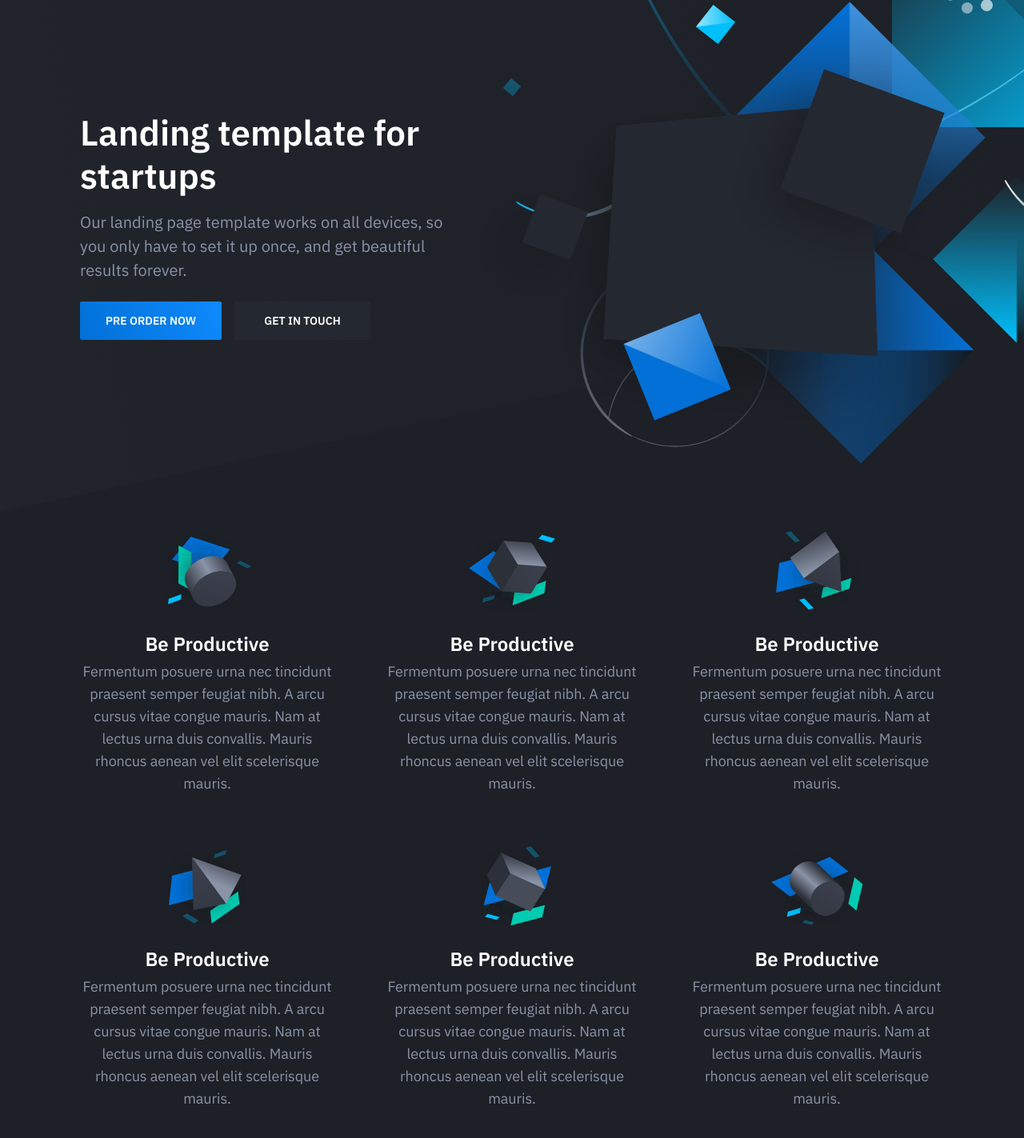
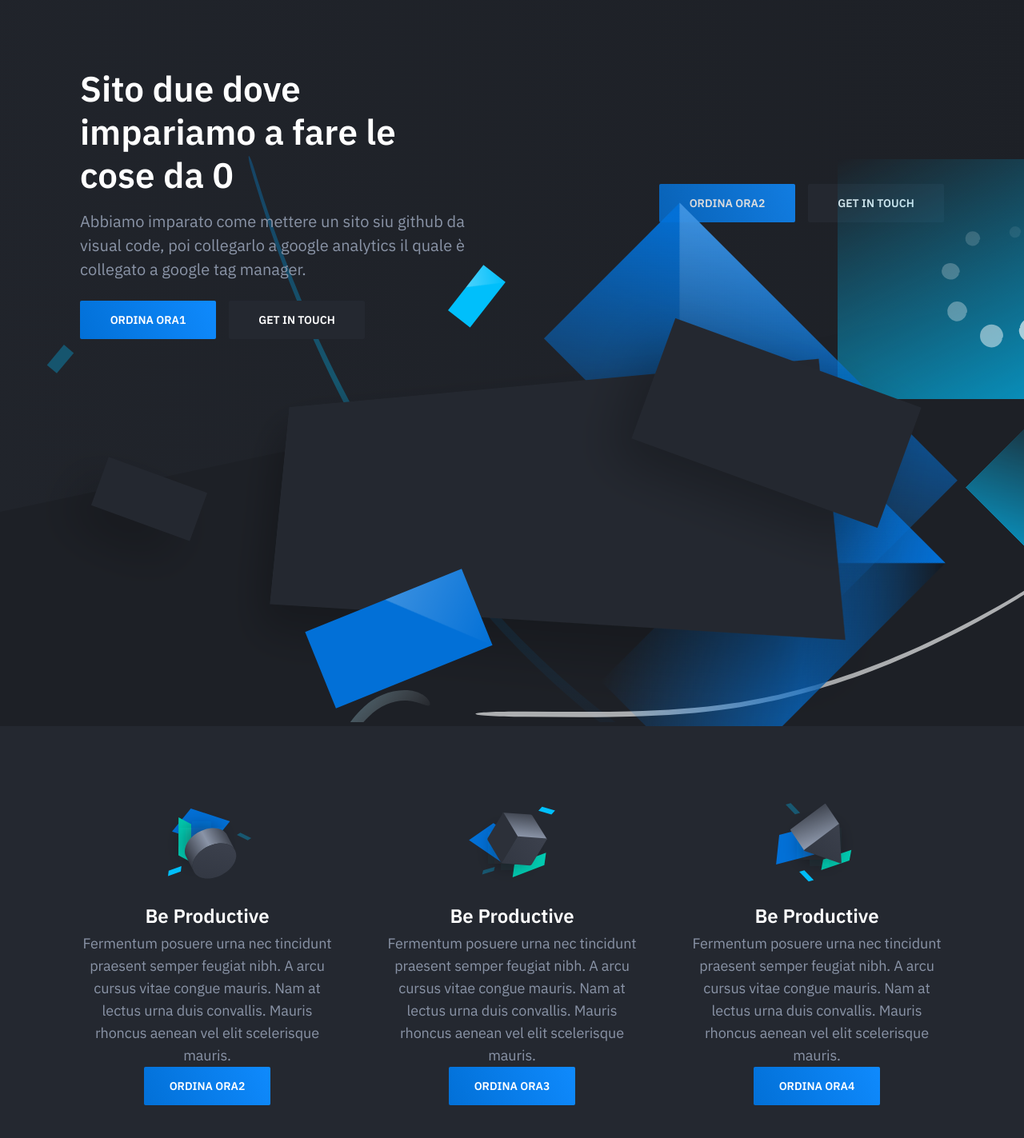
Before and after one commit to Yassir97/Sito2, a plain HTML site: page index.html in a window 1280 px wide. Shown: the part 60-1483 px from the top of the page at 80% size. Drawn offline with nearby package versions, Linux system fonts and the light colour scheme.

Commit message:
Ho aggiunto i bottoni e cambiato un po' le parole

```diff
--- a/index.html
+++ b/index.html
@@ -4,7 +4,7 @@
     <meta charset="utf-8">
     <meta http-equiv="X-UA-Compatible" content="IE=edge">
     <meta name="viewport" content="width=device-width, initial-scale=1">
-    <title>Solid Template</title>
+    <title>Il mio Sito2 online!</title>
     <link href="https://fonts.googleapis.com/css?family=IBM+Plex+Sans:400,600" rel="stylesheet">
     <link rel="stylesheet" href="dist/css/style.css">
 	<script src="https://unpkg.com/animejs@3.0.1/lib/anime.min.js"></script>
@@ -31,10 +31,14 @@
                 <div class="container">
                     <div class="hero-inner">
 						<div class="hero-copy">
-	                        <h1 class="hero-title mt-0">Landing template for startups</h1>
-	                        <p class="hero-paragraph">Our landing page template works on all devices, so you only have to set it up once, and get beautiful results forever.</p>
-	                        <div class="hero-cta"><a class="button button-primary" href="preorder.html">Pre order now</a><a class="button" href="#">Get in touch</a></div>
+	                        <h1 class="hero-title mt-0">Sito due dove impariamo a fare le cose da 0</h1>
+	                        <p class="hero-paragraph">Abbiamo imparato come mettere un sito siu github da visual code, poi collegarlo a google analytics il quale è collegato a google tag manager.</p>
+	                        <div class="hero-cta"><a class="button button-primary" href="preorder.html">Ordina ora1</a><a class="button" href="#">Get in touch</a></div>
 						</div>
+                        <br>
+                        <div class="hero-cta"><a class="button button-primary" href="preorder.html">Ordina ora2</a><a class="button" href="#">Get in touch</a></div>
+						</div>
+
 						<div class="hero-figure anime-element">
 							<svg class="placeholder" width="528" height="396" viewBox="0 0 528 396">
 								<rect width="528" height="396" style="fill:transparent;" />
@@ -65,6 +69,7 @@
                                     </div>
                                     <h4 class="feature-title mt-24">Be Productive</h4>
                                     <p class="text-sm mb-0">Fermentum posuere urna nec tincidunt praesent semper feugiat nibh. A arcu cursus vitae congue mauris. Nam at lectus urna duis convallis. Mauris rhoncus aenean vel elit scelerisque mauris.</p>
+                                    <a class="button button-primary" href="preorder.html">Ordina ora2</a>
                                 </div>
                             </div>
 							<div class="feature text-center is-revealing">
@@ -74,6 +79,7 @@
                                     </div>
                                     <h4 class="feature-title mt-24">Be Productive</h4>
                                     <p class="text-sm mb-0">Fermentum posuere urna nec tincidunt praesent semper feugiat nibh. A arcu cursus vitae congue mauris. Nam at lectus urna duis convallis. Mauris rhoncus aenean vel elit scelerisque mauris.</p>
+                                    <a class="button button-primary" href="preorder.html">Ordina ora3</a>
                                 </div>
                             </div>
                             <div class="feature text-center is-revealing">
@@ -83,6 +89,7 @@
                                     </div>
                                     <h4 class="feature-title mt-24">Be Productive</h4>
                                     <p class="text-sm mb-0">Fermentum posuere urna nec tincidunt praesent semper feugiat nibh. A arcu cursus vitae congue mauris. Nam at lectus urna duis convallis. Mauris rhoncus aenean vel elit scelerisque mauris.</p>
+                                    <a class="button button-primary" href="preorder.html">Ordina ora4</a>
                                 </div>
                             </div>
                             <div class="feature text-center is-revealing">
@@ -92,6 +99,7 @@
                                     </div>
                                     <h4 class="feature-title mt-24">Be Productive</h4>
                                     <p class="text-sm mb-0">Fermentum posuere urna nec tincidunt praesent semper feugiat nibh. A arcu cursus vitae congue mauris. Nam at lectus urna duis convallis. Mauris rhoncus aenean vel elit scelerisque mauris.</p>
+                                    <a class="button button-primary" href="preorder.html">Ordina ora5</a>
                                 </div>
                             </div>
 							<div class="feature text-center is-revealing">
```
